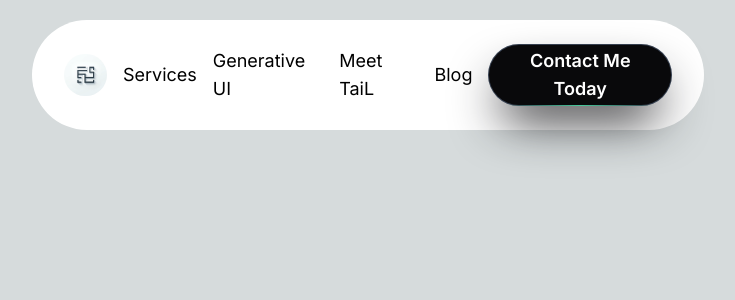
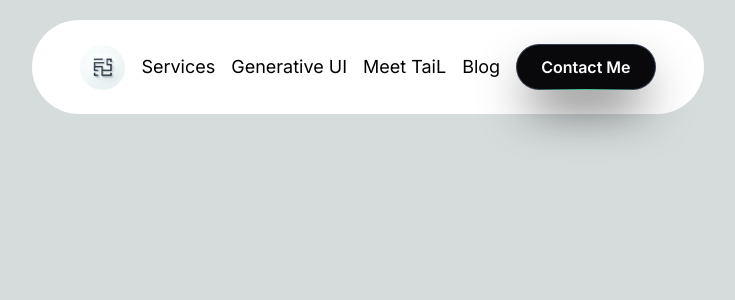
Before and after one commit to nathansmith-ux/folio, a Next.js app: page / in a window 1280 px wide. Shown: the top 300 px of the page, without its empty margins (272-1007 px from the left). Built offline with nearby package versions, Linux system fonts and the light colour scheme.

Commit message:
Fixed font size

```diff
--- a/components/ui/button/ContactButton.tsx
+++ b/components/ui/button/ContactButton.tsx
@@ -10,7 +10,7 @@ export default function ContactButton({ link }: { link:string }) {
         <span className="absolute inset-0 rounded-full bg-[image:radial-gradient(75%_100%_at_50%_0%,rgba(56,189,248,0.6)_0%,rgba(56,189,248,0)_75%)] opacity-0 transition-opacity duration-500 group-hover:opacity-100"></span>
       </span>
       <div className="relative flex space-x-2 items-center z-10 rounded-full bg-zinc-950 py-0.5 px-4 ring-1 ring-white/10 ">
-        <span className="text-lg">{`Contact Me Today`}</span>
+        <span className="text-base p-2">{`Contact Me`}</span>
       </div>
       <span className="absolute -bottom-0 left-[1.125rem] h-px w-[calc(100%-2.25rem)] bg-gradient-to-r from-emerald-400/0 via-emerald-400/90 to-emerald-400/0 transition-opacity duration-500 group-hover:opacity-40"></span>
     </button>
```
